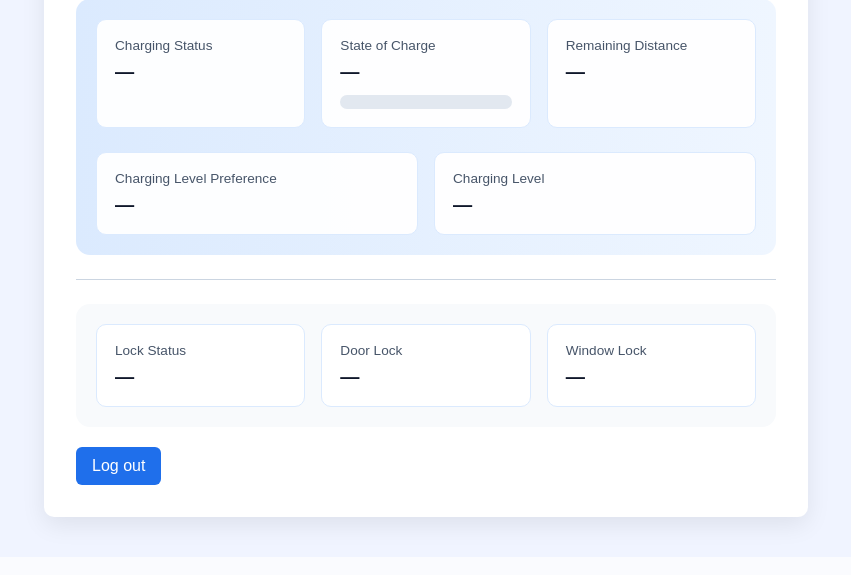
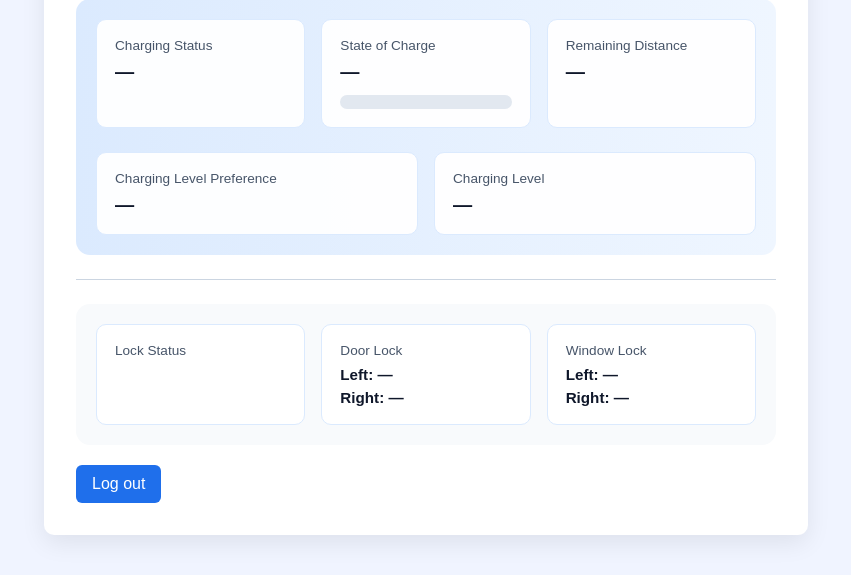
Before and after one commit to botux76/ChargeSite, a Flask app: template app/templates/main.html in a window 1280 px wide. Shown: the part 363-938 px from the top of the page, without its empty margins (214-1065 px from the left). Before the commit the page ends 900 px from the top, so only its background shows below. Run offline with Flask 2, Linux system fonts and the light colour scheme; the template is opened without the code that fills it, so the values that code supplies are empty; parts of the project's set-up code (start-up, migrations or seed data) failed here and were passed over.

Commit message:
Add icons for locked status

```diff
--- a/app/app.py
+++ b/app/app.py
@@ -7,7 +7,6 @@
 from .fiat import Fiat, load_env
 from .users import VALID_USERS
 
-print("Loading environment variables...")
 print(f"Looking for .env file at: {Path(__file__).resolve().parents[1] / '.env'}")
 load_env(Path(__file__).resolve().parents[1] / ".env")
 
@@ -91,12 +90,21 @@
 
 def get_ev_status(username: str) -> dict:
     result = fiat_client.update()
+
+    door_driver_status = "LOCKED" if result["door_driver_locked"] else "UNLOCKED"
+    door_passenger_status = "LOCKED" if result["door_passenger_locked"] else "UNLOCKED"
+    overall_lock_status = "LOCKED" if door_driver_status == "LOCKED" and door_passenger_status == "LOCKED" else "UNLOCKED"
+
     return {
         "charging_status": result["charging_status"],
         "state_of_charge": result["state_of_charge"],
-        "lock_status": "LOCKED",
-        "door_lock_status": "LOCKED",
+        "lock_status": overall_lock_status,
+        "door_lock_status": overall_lock_status,
+        "door_lock_left_status": door_driver_status,
+        "door_lock_right_status": door_passenger_status,
         "window_lock_status": "UNLOCKED",
+        "window_lock_left_status": "UNLOCKED",
+        "window_lock_right_status": "UNLOCKED",
         "remaining_distance": f"{result['remaining_range']} km",
     }
 
--- a/app/fiat.py
+++ b/app/fiat.py
@@ -89,6 +89,11 @@
             "nickname": nickname,
             "odometer": odometer,
             "odometer_unit": odometer_unit,
+            "door_driver_locked": self.vehicle.door_driver_locked,
+            "door_passenger_locked": self.vehicle.door_passenger_locked,
+            "window_driver_closed": self.vehicle.window_driver_closed,
+            "window_passenger_closed": self.vehicle.window_passenger_closed,
+            "trunk_locked": self.vehicle.trunk_locked
         }
 
         print("\n" + "=" * 25)
--- a/app/templates/main.html
+++ b/app/templates/main.html
@@ -47,6 +47,11 @@
       .status-item { padding: 18px; border: 1px solid #dbeafe; border-radius: 10px; background: rgba(255,255,255,0.95); }
       .status-label { display: block; font-size: 0.85rem; color: #475569; margin-bottom: 8px; }
       .status-value { display: block; font-size: 1.2rem; font-weight: 700; color: #0f172a; }
+      .lock-icon { display: inline-flex; width: 2.8rem; height: 2.8rem; vertical-align: middle; }
+      .lock-icon svg { width: 100%; height: 100%; }
+      .lock-icon.locked { color: #0f172a; }
+      .lock-icon.unlocked { color: #ef4444; }
+      .lock-subitem { display: block; margin-top: 6px; font-size: 0.95rem; color: #0f172a; }
       .soc-bar { margin-top: 12px; background: #e2e8f0; border-radius: 999px; height: 14px; overflow: hidden; }
       .soc-fill { height: 100%; border-radius: 999px; background: linear-gradient(90deg, #34d399, #0ea5e9); width: 0%; }
       .divider { border: none; border-top: 1px solid #cbd5e1; margin: 24px 0; }
@@ -111,15 +116,24 @@
           <div class="status-grid">
           <div class="status-item">
             <span class="status-label">Lock Status</span>
-            <span class="status-value" id="lockStatusValue">—</span>
+            <span class="status-value">
+              <span id="lockIconLocked" class="lock-icon locked" style="display:none;">{% include 'locked.svg' %}</span>
+              <span id="lockIconUnlocked" class="lock-icon unlocked" style="display:none;">{% include 'unlocked.svg' %}</span>
+            </span>
           </div>
           <div class="status-item">
             <span class="status-label">Door Lock</span>
-            <span class="status-value" id="doorLockStatusValue">—</span>
+            <span class="status-value">
+              <span class="lock-subitem"><strong>Left:</strong> <span id="doorLockLeftStatusValue">—</span></span>
+              <span class="lock-subitem"><strong>Right:</strong> <span id="doorLockRightStatusValue">—</span></span>
+            </span>
           </div>
           <div class="status-item">
             <span class="status-label">Window Lock</span>
-            <span class="status-value" id="windowLockStatusValue">—</span>
+            <span class="status-value">
+              <span class="lock-subitem"><strong>Left:</strong> <span id="windowLockLeftStatusValue">—</span></span>
+              <span class="lock-subitem"><strong>Right:</strong> <span id="windowLockRightStatusValue">—</span></span>
+            </span>
           </div>
         </div>
       </div>
@@ -137,6 +151,23 @@
         function setText(id, value) {
           const el = document.getElementById(id);
           if (el) el.textContent = value ?? '—';
+        }
+
+        function updateLockIcon(status) {
+          const locked = document.getElementById('lockIconLocked');
+          const unlocked = document.getElementById('lockIconUnlocked');
+          if (!locked || !unlocked) return;
+
+          if (status === 'UNLOCKED') {
+            locked.style.display = 'none';
+            unlocked.style.display = 'inline-flex';
+          } else if (status === 'LOCKED') {
+            locked.style.display = 'inline-flex';
+            unlocked.style.display = 'none';
+          } else {
+            locked.style.display = 'none';
+            unlocked.style.display = 'none';
+          }
         }
 
         async function fetchStatus() {
@@ -159,9 +190,11 @@
             setText('chargingLevelPreferenceValue', evStatus.charging_level_preference);
             setText('chargingLevelValue', evStatus.charging_level);
             setText('remainingDistanceValue', evStatus.remaining_distance);
-            setText('lockStatusValue', evStatus.lock_status);
-            setText('doorLockStatusValue', evStatus.door_lock_status);
-            setText('windowLockStatusValue', evStatus.window_lock_status);
+            updateLockIcon(evStatus.lock_status);
+            setText('doorLockLeftStatusValue', evStatus.door_lock_left_status);
+            setText('doorLockRightStatusValue', evStatus.door_lock_right_status);
+            setText('windowLockLeftStatusValue', evStatus.window_lock_left_status);
+            setText('windowLockRightStatusValue', evStatus.window_lock_right_status);
 
             const socFill = document.getElementById('socFill');
             if (socFill && evStatus.state_of_charge !== undefined) {
```
Also changed, not shown: app/templates/locked.svg (added), app/templates/unlocked.svg (added).
